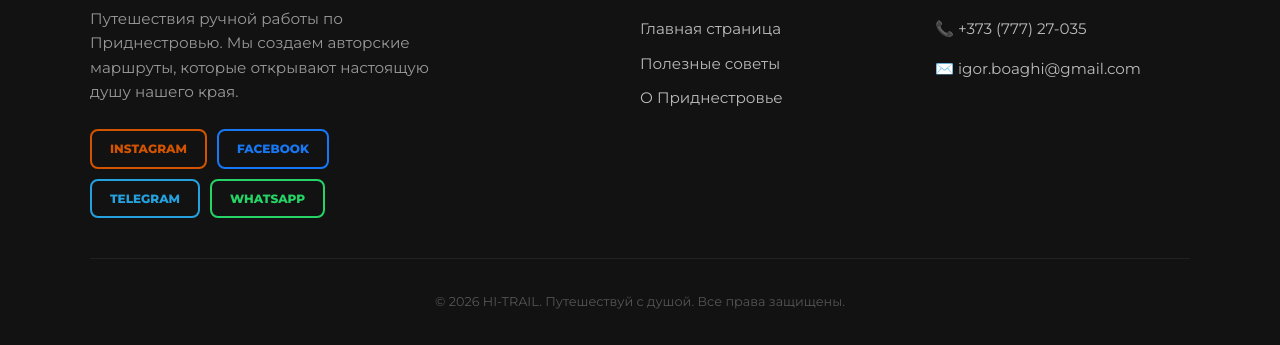
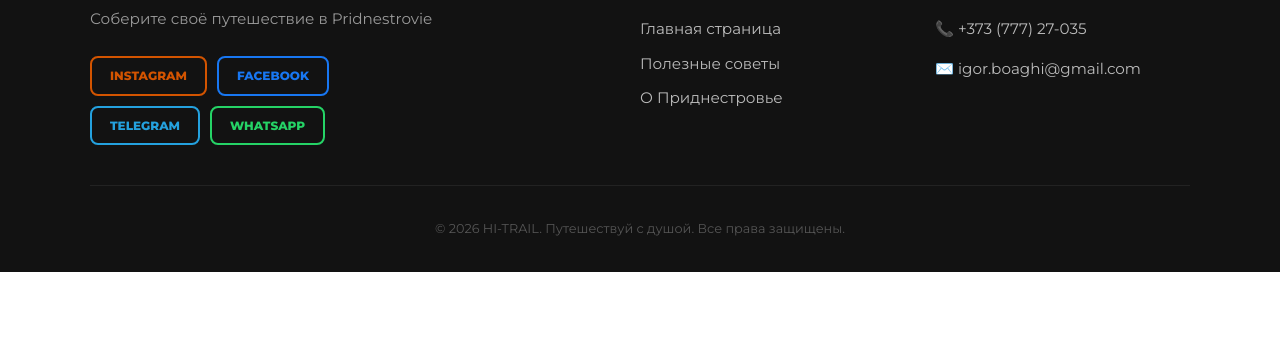
Before and after one commit to bagi1979/visit_pmr, a plain HTML site: page index.html in a window 1280 px wide. Shown: the part 4858-5203 px from the top of the page. After the commit the page ends 5130 px from the top, so only its background shows below. Drawn offline with Linux system fonts and the light colour scheme.

Commit message:
Add files via upload

```diff
--- a/index.html
+++ b/index.html
@@ -806,7 +806,7 @@ footer { background: #121212; color: #fff; padding: 60px 0 20px; border-top: 1px
             myName: "Игорь Боагий",
             aboutBtn: "О Приднестровье",
             // ПОДВАЛ RU
-            fDesc: "Путешествия ручной работы по Приднестровью. Мы создаем авторские маршруты, которые открывают настоящую душу нашего края.",
+            fDesc: "Соберите своё путешествие в Pridnestrovie",
             fNavT: "Навигация", fN1: "Главная страница", fN2: "Полезные советы", fN3: "О Приднестровье", fConT: "Контакты", fCopy: "Путешествуй с душой. Все права защищены."
         },
         en: {
@@ -846,7 +846,7 @@ footer { background: #121212; color: #fff; padding: 60px 0 20px; border-top: 1px
             myName: "Igor Boaghi",
             aboutBtn: "About Pridnestrovie",
             // ПОДВАЛ EN
-            fDesc: "Handmade travels across Pridnestrovie. We create bespoke itineraries that reveal the true soul of our region.",
+            fDesc: "Create your own journey in Pridnestrovie",
             fNavT: "Navigation", fN1: "Home Page", fN2: "Practical Advice", fN3: "About Pridnestrovie", fConT: "Contacts", fCopy: "Travel with soul. All rights reserved."
         },
         ro: {
@@ -886,7 +886,7 @@ footer { background: #121212; color: #fff; padding: 60px 0 20px; border-top: 1px
             myName: "Igor Boaghi",
             aboutBtn: "Despre Pridnestrovie",
             // ПОДВАЛ RO
-            fDesc: "Călătorii lucrate manual prin Pridnestrovie. Creăm itinerarii de autor care dezvăluie sufletul adevărat al regiunii noastre.",
+            fDesc: "Creați-vă propria călătorie în Pridnestrovie",
             fNavT: "Navigație", fN1: "Pagina Principală", fN2: "Sfaturi Practice", fN3: "Despre Pridnestrovie", fConT: "Contacte", fCopy: "Călătorește cu suflet. Toate drepturile rezervate."
         }
     };
```
